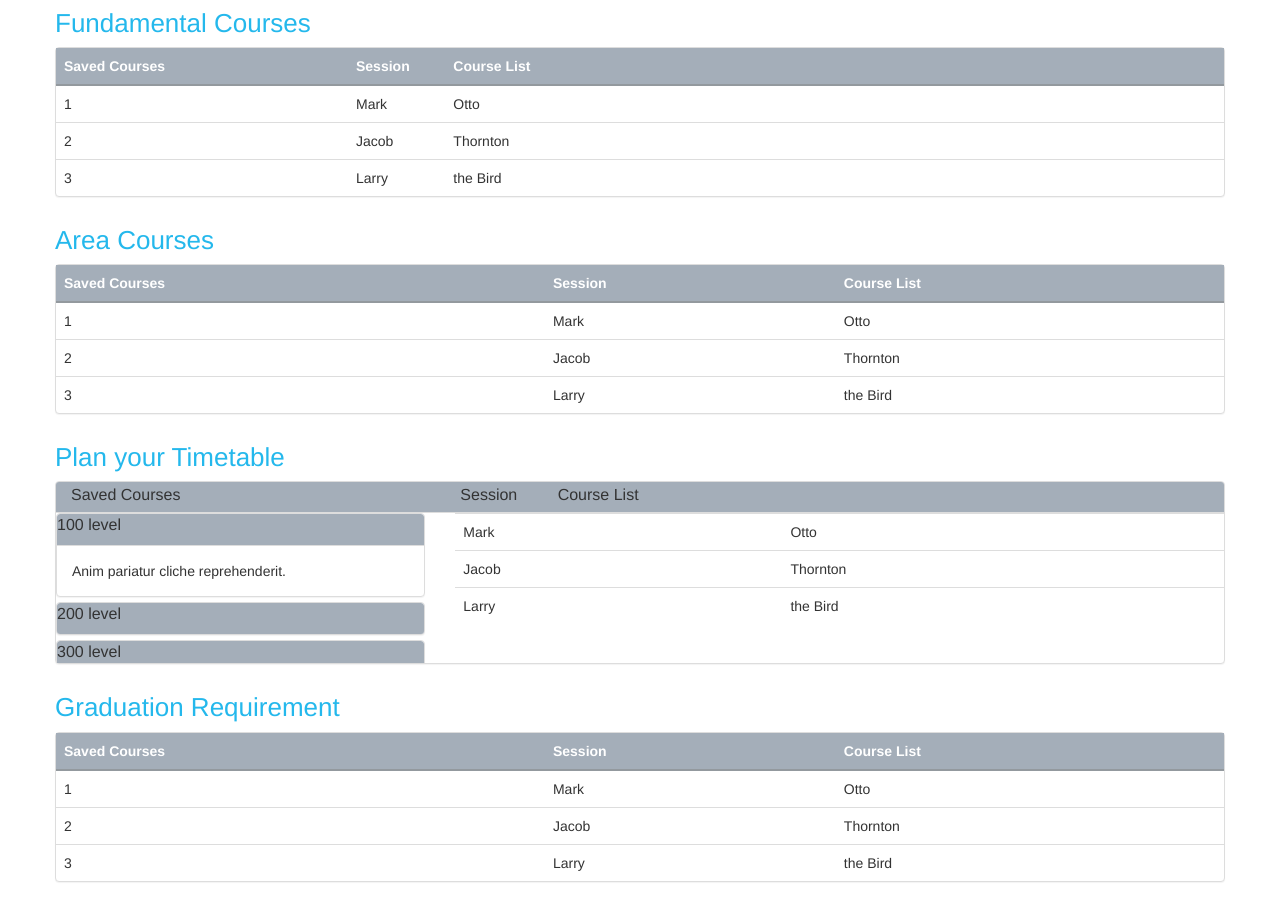
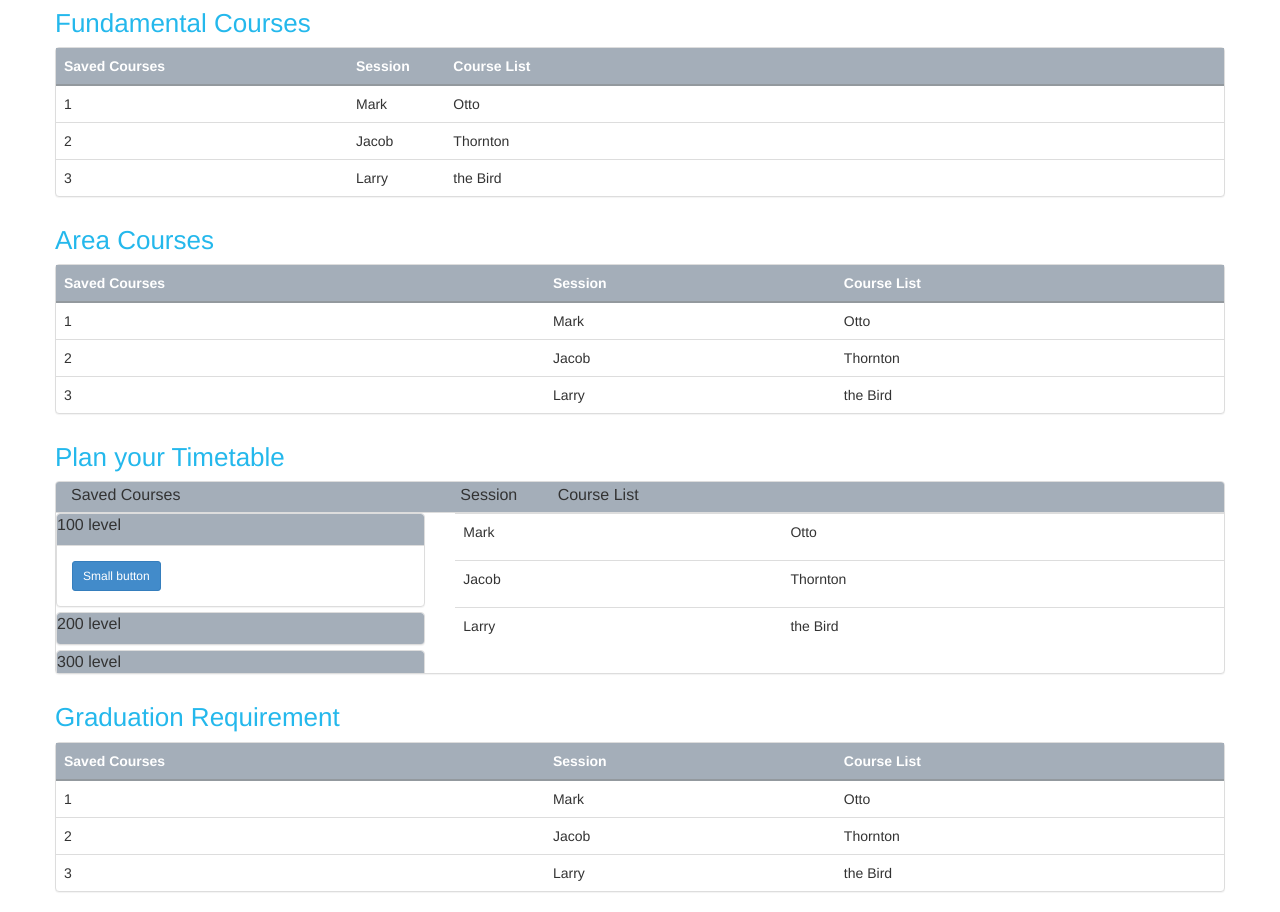
Before and after one commit to ETK/Courseplanner, a plain HTML site: page index.html in a window 1280 px wide. Drawn offline with nearby package versions, Linux system fonts and the light colour scheme.

Commit message:
button added

```diff
--- a/css/styles.css
+++ b/css/styles.css
@@ -29,6 +29,12 @@ padding: 1.5px 0px;
 }
 
 .panel-default .scroll{
-    height: 150px;
+    height: 160px;
+    overflow: scroll;
+
+}
+
+.panel-default .scroll2{
+    height: 140px;
     overflow: scroll;
 }
--- a/index.html
+++ b/index.html
@@ -113,7 +113,7 @@
               </div>
               <div id="collapseOne" class="panel-collapse collapse in" role="tabpanel" aria-labelledby="headingOne">
                 <div class="panel-body">
-                  Anim pariatur cliche reprehenderit.
+                  <button type="button" class="btn btn-primary btn-sm">Small button</button>
                 </div>
               </div>
             </div>
@@ -168,7 +168,7 @@
         </div>
         <!-- Table -->
         <div class="col-md-8">
-          <table class="table">
+          <table class="table scroll2">
             <thead>
             </thead>
             <tbody>
```
